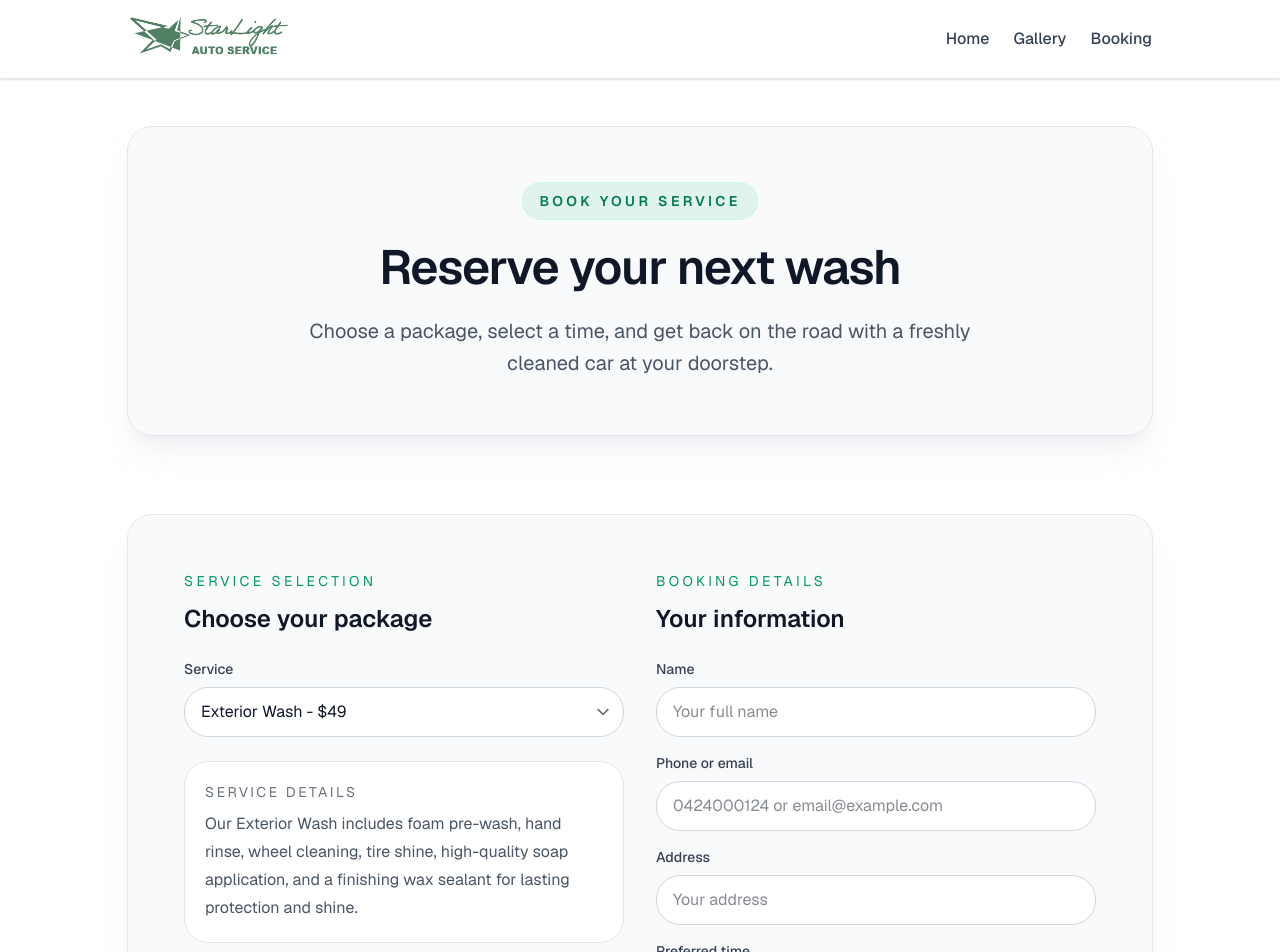
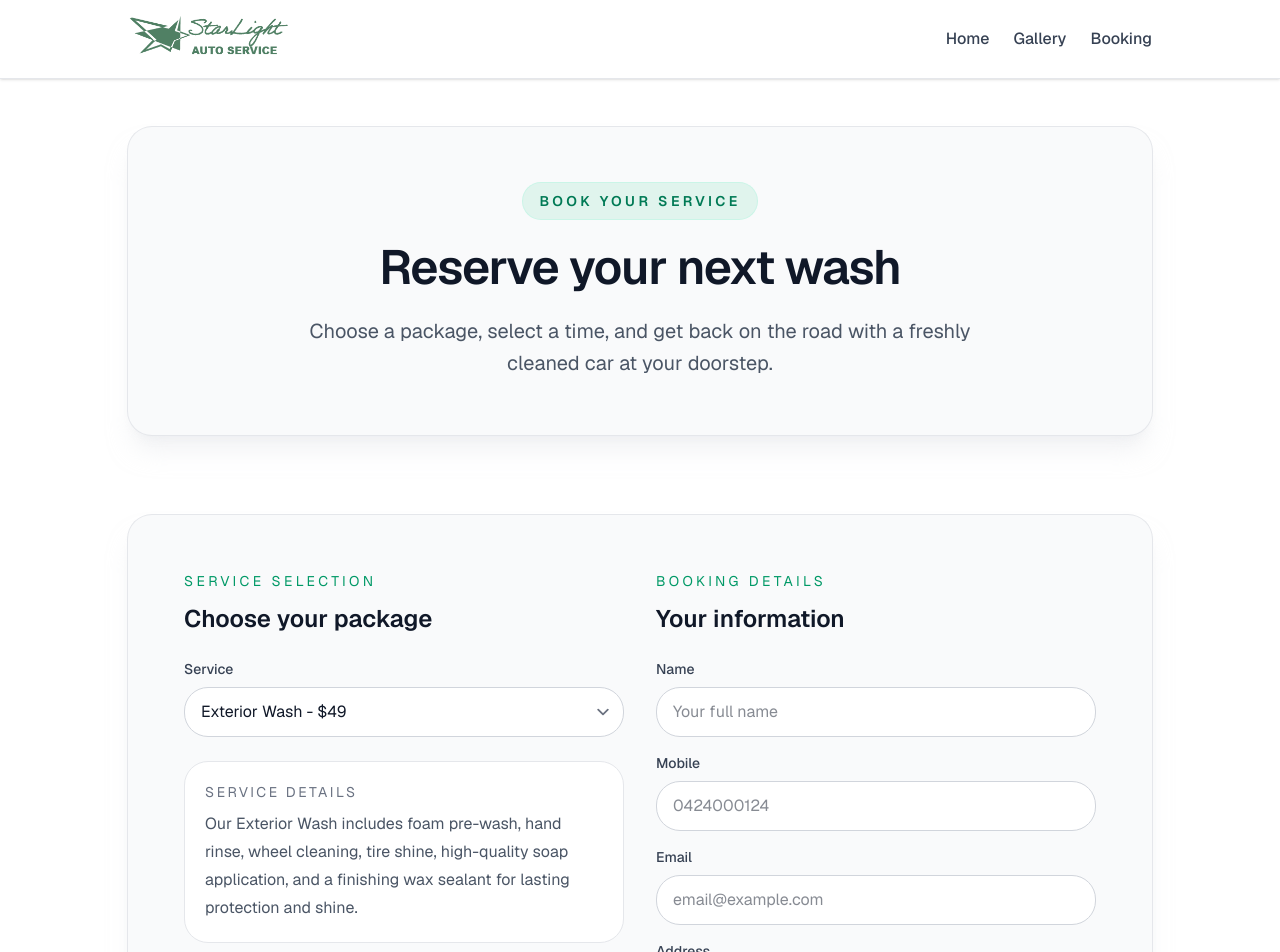
Before and after one commit to Muhlik2018/car-wash-site, a Next.js app: page /booking in a window 1280 px wide. Shown: the top 952 px of the page. Built offline with nearby package versions, Linux system fonts and the light colour scheme.

Commit message:
Input form update - Stable V1

```diff
--- a/app/booking/page.tsx
+++ b/app/booking/page.tsx
@@ -133,7 +133,8 @@ export default function BookingPage() {
     const formData = new FormData(event.currentTarget);
     const bookingData = {
       name: formData.get('name'),
-      phoneOrEmail: formData.get('phoneOrEmail'),
+      email: formData.get('email'),
+      mobile: formData.get('mobile'),
       address: formData.get('address'),
       preferredTime: formData.get('preferredTime'),
       service: selectedServiceValue,
@@ -211,7 +212,8 @@ export default function BookingPage() {
               </div>
               <form id="booking-form" className="space-y-4" onSubmit={handleSubmit}>
                 <TextInput label="Name" placeholder="Your full name" name="name" required />
-                <TextInput label="Phone or email" placeholder="0424000124 or email@example.com" name="phoneOrEmail" required />
+                <TextInput label="Mobile" placeholder="0424000124" name="mobile" required />
+                <TextInput label="Email" placeholder="email@example.com" name="email" required />
                 <TextInput label="Address" placeholder="Your address" name="address" required />
                 <TextInput label="Preferred time" placeholder="dd/mm/yyyy" name="preferredTime" required />
               </form>
```
